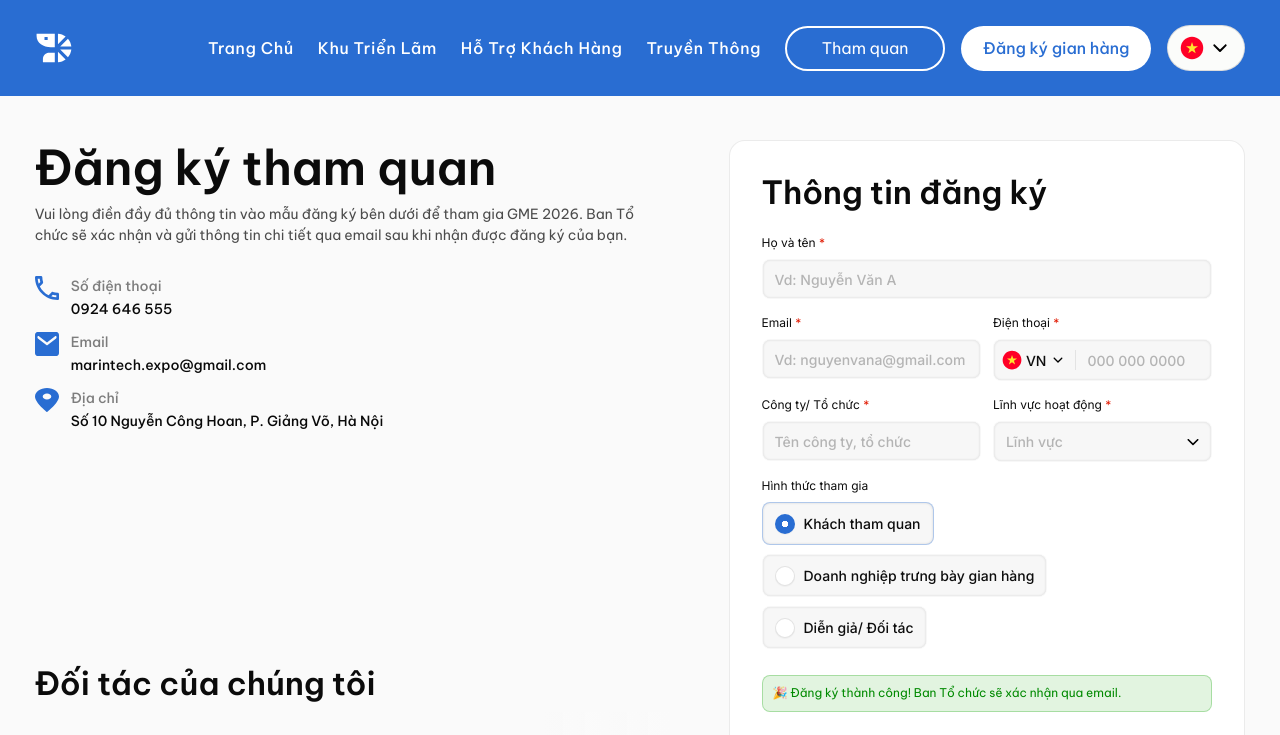
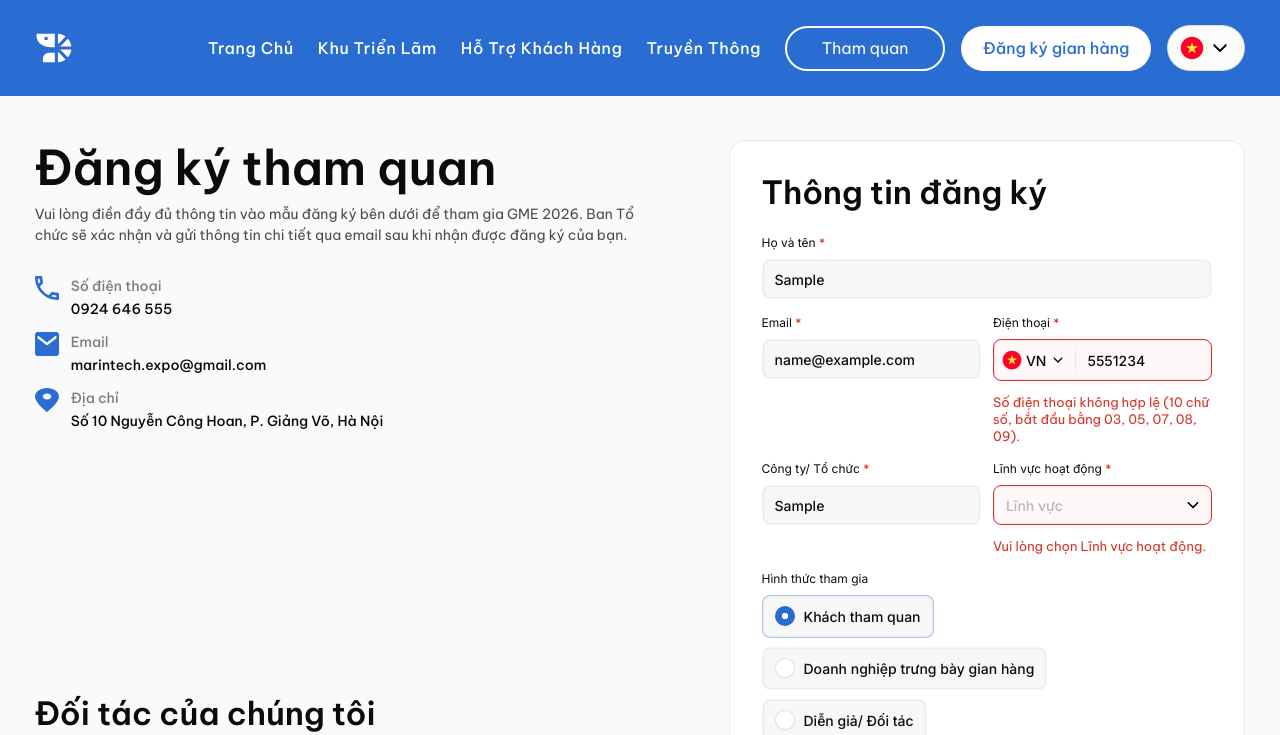
Before and after one commit to chienkapi2k1/tomcamau, a plain HTML site: page visitor.html in a window 1280 px wide. Both pictures are taken after typing "Sample", "name@example.com", "5551234", "Sample" into the empty fields and a click on the button "Đăng ký". Shown: the top 735 px of the page. Drawn offline with Linux system fonts and the light colour scheme; a web font is replaced by a local one.

Commit message:
validate form

```diff
--- a/assets/js/visitor.js
+++ b/assets/js/visitor.js
@@ -1,5 +1,5 @@
 /* ==========================================================================
-   Tôm Fest Cà Mau — Xử lý gửi dữ liệu Form sang Google Form
+   Tôm Fest Cà Mau — Inline Validation cho Form đăng ký
    ========================================================================== */
 
 document.addEventListener("DOMContentLoaded", () => {
@@ -12,11 +12,118 @@ document.addEventListener("DOMContentLoaded", () => {
 
   let isSubmitting = false;
 
-  // 1. Khi người dùng bấm Submit
+  // --- Hàm gán lỗi cho 1 field cụ thể ---
+  function setError(inputId, errId, message) {
+    const errorEl = document.getElementById(errId);
+    if (errorEl) errorEl.textContent = message;
+
+    if (inputId) {
+      const inputEl = document.getElementById(inputId);
+      // Trường hợp ô SĐT nằm trong wrapper .phone-field
+      const targetEl = inputEl?.closest('.field') || inputEl;
+      if (targetEl) targetEl.classList.add("is-invalid");
+    }
+  }
+
+  // --- Hàm xóa sạch lỗi của toàn bộ form ---
+  function clearAllErrors() {
+    form.querySelectorAll(".field-error").forEach((el) => (el.textContent = ""));
+    form.querySelectorAll(".is-invalid").forEach((el) => el.classList.remove("is-invalid"));
+  }
+
+  // --- Hàm validate từng ô input ---
+  function validateForm() {
+    clearAllErrors();
+    let isValid = true;
+
+    const fullNameInput = document.getElementById("vFullName");
+    const emailInput = document.getElementById("vEmail");
+    const phoneInput = document.getElementById("vPhone");
+    const companyInput = document.getElementById("vCompany");
+    const industryInput = document.getElementById("vIndustry");
+    const participationInput = form.querySelector('[name="entry.1259429111"]:checked');
+
+    const fullName = fullNameInput?.value.trim();
+    const email = emailInput?.value.trim();
+    const phone = phoneInput?.value.trim();
+    const company = companyInput?.value.trim();
+    const industry = industryInput?.value;
+    const participation = participationInput?.value;
+
+    const emailRegex = /^[^\s@]+@[^\s@]+\.[^\s@]+$/;
+    const phoneRegex = /^(?:\+84|84|0)[3|5|7|8|9][0-9]{8}$/;
+
+    // 1. Kiểm tra Họ tên
+    if (!fullName) {
+      setError("vFullName", "err-fullName", "Vui lòng nhập Họ và tên.");
+      isValid = false;
+    }
+
+    // 2. Kiểm tra Email
+    if (!email) {
+      setError("vEmail", "err-email", "Vui lòng nhập Email.");
+      isValid = false;
+    } else if (!emailRegex.test(email)) {
+      setError("vEmail", "err-email", "Email không hợp lệ (ví dụ: name@gmail.com).");
+      isValid = false;
+    }
+
+    // 3. Kiểm tra Số điện thoại
+    if (!phone) {
+      setError("vPhone", "err-phone", "Vui lòng nhập Số điện thoại.");
+      isValid = false;
+    } else {
+      const cleanPhone = phone.replace(/\s+/g, "");
+      if (!phoneRegex.test(cleanPhone)) {
+        setError("vPhone", "err-phone", "Số điện thoại không hợp lệ (10 chữ số, bắt đầu bằng 03, 05, 07, 08, 09).");
+        isValid = false;
+      }
+    }
+
+    // 4. Kiểm tra Công ty
+    if (!company) {
+      setError("vCompany", "err-company", "Vui lòng nhập Tên công ty / Tổ chức.");
+      isValid = false;
+    }
+
+    // 5. Kiểm tra Lĩnh vực
+    if (!industry) {
+      setError("vIndustry", "err-industry", "Vui lòng chọn Lĩnh vực hoạt động.");
+      isValid = false;
+    }
+
+    // 6. Kiểm tra Hình thức tham gia
+    if (!participation) {
+      setError("", "err-participation", "Vui lòng chọn Hình thức tham gia.");
+      isValid = false;
+    }
+
+    return isValid;
+  }
+
+  // Lắng nghe người dùng gõ/thay đổi để xóa viền đỏ lỗi ngay lập tức
+  form.querySelectorAll("input, select").forEach((input) => {
+    input.addEventListener("input", function () {
+      const fieldGroup = this.closest(".field-group");
+      if (fieldGroup) {
+        const errorEl = fieldGroup.querySelector(".field-error");
+        if (errorEl) errorEl.textContent = "";
+
+        const targetEl = this.closest('.field') || this;
+        targetEl.classList.remove("is-invalid");
+      }
+    });
+  });
+
+  // 1. Xử lý sự kiện Submit
   form.addEventListener("submit", function (e) {
-    // Không dùng e.preventDefault() ở đây để form thực hiện POST sang hidden_iframe
+    if (!validateForm()) {
+      e.preventDefault(); // Chặn không gửi nếu còn lỗi
+      if (statusEl) statusEl.hidden = true;
+      return;
+    }
+
     isSubmitting = true;
-
     if (statusEl) {
       statusEl.hidden = false;
       statusEl.textContent = "⏳ Đang gửi thông tin đăng ký...";
@@ -29,17 +136,17 @@ document.addEventListener("DOMContentLoaded", () => {
     }
   });
 
-  // 2. Lắng nghe iframe nhận kết quả trả về từ Google Form
+  // 2. Nhận phản hồi từ hidden_iframe
   hiddenIframe.addEventListener("load", function () {
-    // Chỉ xử lý khi đúng là sự kiện submit vừa xảy ra
     if (isSubmitting) {
       if (statusEl) {
+        statusEl.hidden = false;
         statusEl.textContent = "🎉 Đăng ký thành công! Ban Tổ chức sẽ xác nhận qua email.";
         statusEl.style.color = "#008a00";
       }
 
-      // Reset các ô input
       form.reset();
+      clearAllErrors();
 
       if (btnSubmit) {
         btnSubmit.disabled = false;
@@ -47,6 +154,10 @@ document.addEventListener("DOMContentLoaded", () => {
       }
 
       isSubmitting = false;
+
+      setTimeout(() => {
+        hiddenIframe.src = "about:blank";
+      }, 500);
     }
   });
 });
--- a/css/visitor.css
+++ b/css/visitor.css
@@ -221,3 +221,23 @@
   .visitor__aside { flex: 0 1 636px; min-width: 0; }
   .visitor-form { padding: var(--space-xl); }
 }
+
+/* Dòng chữ báo lỗi ngay bên dưới input */
+.field-error {
+  display: block;
+  margin-top: 4px;
+  font-size: 0.8125rem; /* ~13px */
+  color: #d93025;       /* Đỏ cảnh báo */
+  line-height: 1.3;
+}
+
+.field-error:empty {
+  display: none; /* Ẩn đi khi không có lỗi */
+}
+
+/* Đổi viền ô input sang màu đỏ khi bị lỗi */
+.field.is-invalid,
+.field-group.is-invalid .field {
+  border-color: #d93025 !important;
+  background-color: #fff8f8;
+}
--- a/visitor.html
+++ b/visitor.html
@@ -133,6 +133,7 @@
               <div class="field-group">
                 <label class="field-label" for="vFullName">Họ và tên <span class="req">*</span></label>
                 <input class="field" id="vFullName" name="entry.2092238618" required placeholder="Vd: Nguyễn Văn A">
+                <span class="field-error" id="err-fullName"></span>
               </div>
 
               <div class="form-grid form-grid--2">
@@ -140,6 +141,7 @@
                   <label class="field-label" for="vEmail">Email <span class="req">*</span></label>
                   <input class="field" id="vEmail" name="entry.1556369182" type="email" required
                     placeholder="Vd: nguyenvana@gmail.com">
+                  <span class="field-error" id="err-email"></span>
                 </div>
                 <div class="field-group">
                   <label class="field-label" for="vPhone">Điện thoại <span class="req">*</span></label>
@@ -151,6 +153,7 @@
                     </span>
                     <input id="vPhone" name="entry.1983964537" type="tel" required placeholder="000 000 0000">
                   </div>
+                  <span class="field-error" id="err-phone"></span>
                 </div>
               </div>
 
@@ -158,18 +161,20 @@
                 <div class="field-group">
                   <label class="field-label" for="vCompany">Công ty/ Tổ chức <span class="req">*</span></label>
                   <input class="field" id="vCompany" name="entry.479301265" required placeholder="Tên công ty, tổ chức">
+                  <span class="field-error" id="err-company"></span>
                 </div>
                 <div class="field-group">
                   <label class="field-label" for="vIndustry">Lĩnh vực hoạt động <span class="req">*</span></label>
                   <select class="field" id="vIndustry" name="entry.2070606089" required>
-                    <option value="" selected disabled>Lĩnh vực</option>
+                    <option value="" selected disabled hidden>Lĩnh vực</option>
                     <option value="Nuôi trồng thủy sản">Nuôi trồng thủy sản</option>
-                    <option value="Chế biến & xuất khẩu">Chế biến & xuất khẩu</option>
-                    <option value="Thiết bị & công nghệ">Thiết bị & công nghệ</option>
-                    <option value="Thức ăn & chế phẩm sinh học">Thức ăn & chế phẩm sinh học</option>
-                    <option value="Logistics & chuỗi cung ứng">Logistics & chuỗi cung ứng</option>
+                    <option value="Chế biến & xuất khẩu">Chế biến &amp; xuất khẩu</option>
+                    <option value="Thiết bị & công nghệ">Thiết bị &amp; công nghệ</option>
+                    <option value="Thức ăn & chế phẩm sinh học">Thức ăn &amp; chế phẩm sinh học</option>
+                    <option value="Logistics & chuỗi ứng">Logistics &amp; chuỗi cung ứng</option>
                     <option value="Khác">Khác</option>
                   </select>
+                  <span class="field-error" id="err-industry"></span>
                 </div>
               </div>
 
@@ -189,6 +194,7 @@
                     Diễn giả/ Đối tác
                   </label>
                 </div>
+                <span class="field-error" id="err-participation"></span>
               </fieldset>
             </div>
           </div>
```
